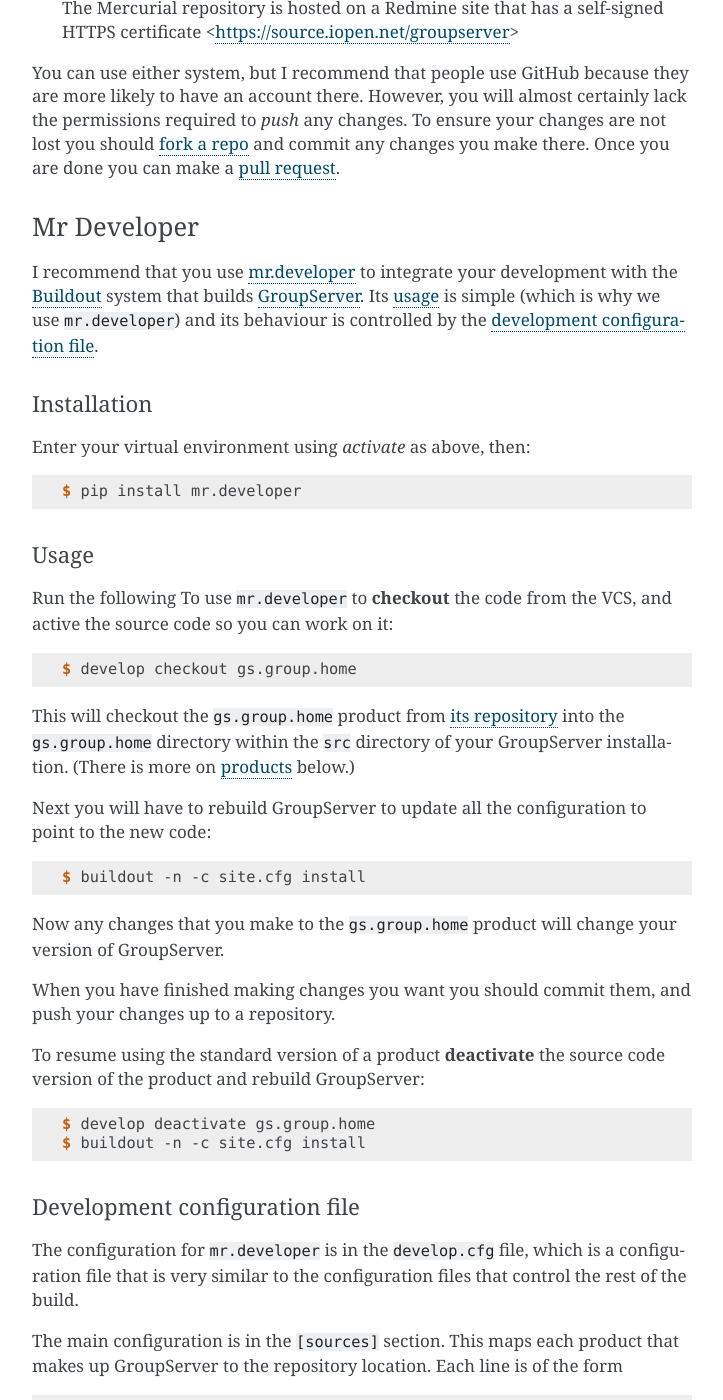
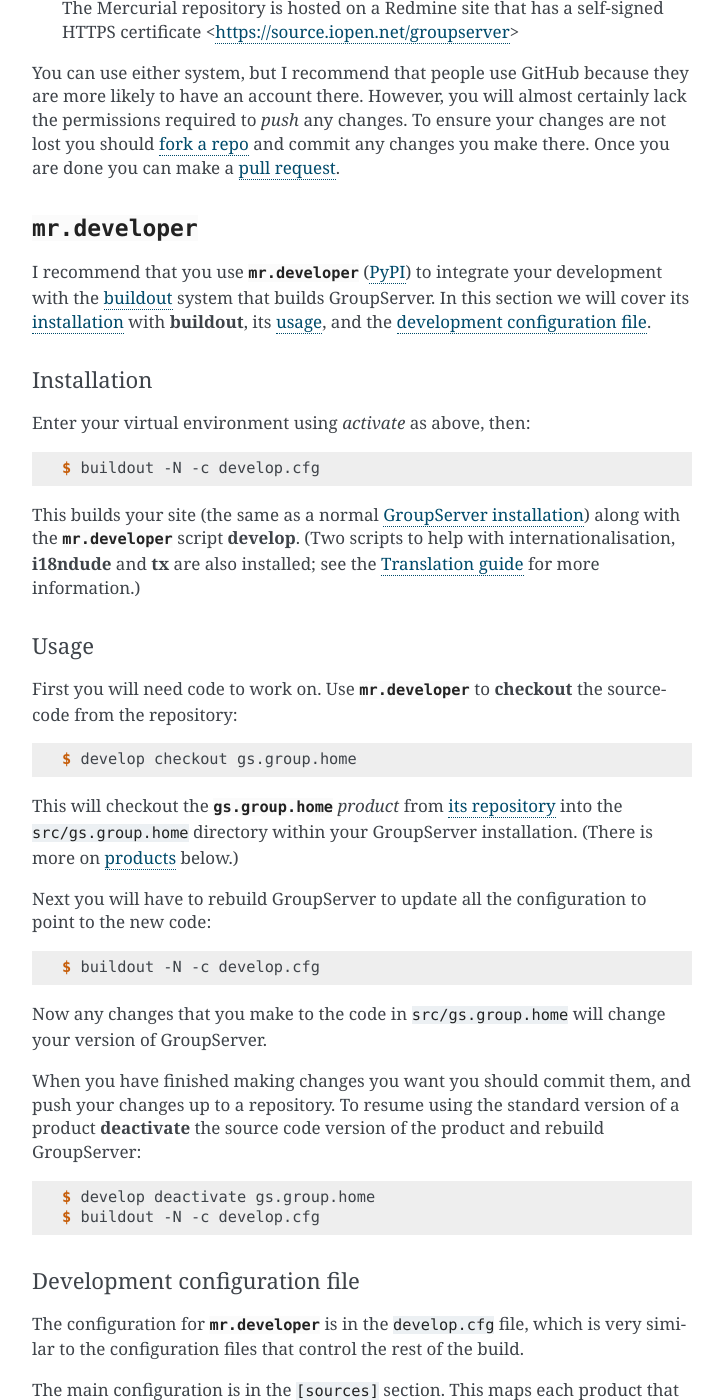
Before and after one commit to groupserver/buildout, a Sphinx documentation site: the page built from docs/development.rst, in a window 1280 px wide and 1400 px high, scrolled down 1250 px. Shown: the whole window, without its empty margins (388-1111 px from the left). Built offline with Sphinx 7.4.7, drawn with Linux system fonts in a browser that asks for light colours; some of the changed text lies outside the part shown.

Commit message:
Updating the development documentation

```diff
--- a/docs/development.rst
+++ b/docs/development.rst
@@ -92,18 +92,20 @@
 .. _fork a repo: https://help.github.com/articles/fork-a-repo/
 .. _pull request: https://help.github.com/articles/using-pull-requests/
 
-.. index:: Mr. Developer
+.. index:: Mr.Developer
    pair: Install; development
    pair: Install; buildout
 
-Mr Developer
-============
+:mod:`mr.developer`
+===================
 
-I recommend that you use `mr.developer`_ to integrate your
-development with the Buildout_ system that builds
-GroupServer_. Its usage_ is simple (which is why we use
-``mr.developer``) and its behaviour is controlled by the
-`development configuration file`_.
+I recommend that you use :mod:`mr.developer` (PyPI_) to integrate
+your development with the buildout_ system that builds
+GroupServer. In this section we will cover its installation_ with
+:program:`buildout`, its usage_, and the `development
+configuration file`_.
+
+.. index:: i18n, i18ndude, transifex
 
 Installation
 ------------
@@ -112,23 +114,29 @@
 
 .. code-block:: console
 
-  $ pip install mr.developer
+  $ buildout -N -c develop.cfg
+
+This builds your site (the same as a normal
+:doc:`groupserver-install`) along with the :mod:`mr.developer`
+script :program:`develop`. (Two scripts to help with
+internationalisation, :program:`i18ndude` and :program:`tx` are
+also installed; see the :doc:`translations` for more
+information.)
 
 Usage
 -----
 
-Run the following To use ``mr.developer`` to **checkout** the
-code from the VCS, and active the source code so you can work on
-it:
+First you will need code to work on. Use :mod:`mr.developer` to
+**checkout** the source-code from the repository:
 
 .. code-block:: console
 
    $ develop checkout gs.group.home
 
-This will checkout the ``gs.group.home`` product from `its
-repository`_ into the ``gs.group.home`` directory within the
-``src`` directory of your GroupServer installation. (There is
-more on products_ below.)
+This will checkout the :mod:`gs.group.home` *product* from `its
+repository`_ into the :file:`src/gs.group.home` directory within
+your GroupServer installation. (There is more on products_
+below.)
 
 .. _its repository: https://github.com/groupserver/gs.group.home
 
@@ -137,27 +145,27 @@
 
 .. code-block:: console
 
-   $ buildout -n -c site.cfg install
+   $ buildout -N -c develop.cfg
 
-Now any changes that you make to the ``gs.group.home`` product
-will change your version of GroupServer.
+Now any changes that you make to the code in
+:file:`src/gs.group.home` will change your version of
+GroupServer.
 
 When you have finished making changes you want you should commit
-them, and push your changes up to a repository.
-
-To resume using the standard version of a product **deactivate**
-the source code version of the product and rebuild GroupServer:
+them, and push your changes up to a repository. To resume using
+the standard version of a product **deactivate** the source code
+version of the product and rebuild GroupServer:
 
 .. code-block:: console
 
     $ develop deactivate gs.group.home
-    $ buildout -n -c site.cfg install
+    $ buildout -N -c develop.cfg
 
 Development configuration file
 ------------------------------
 
-The configuration for ``mr.developer`` is in the ``develop.cfg``
-file, which is a configuration file that is very similar to the
+The configuration for :mod:`mr.developer` is in the
+:file:`develop.cfg` file, which is very similar to the
 configuration files that control the rest of the build.
 
 The main configuration is in the ``[sources]`` section. This maps
@@ -192,10 +200,10 @@
 Default configuration
 ~~~~~~~~~~~~~~~~~~~~~
 
-The default configuration for ``mr.developer`` is generated from
-the :file:`versions.cfg` file using the following :command:`awk`
-script. It specifies that :command:`git` should be used with all
-the products.
+The default configuration for :mod:`mr.developer` is generated
+from the :file:`versions.cfg` file using the following
+:command:`awk` script. It specifies that :command:`git` should be
+used with all the products.
 
 .. code-block:: awk
 
@@ -213,9 +221,9 @@
     printf "%s = %s %s%s\n", $1, vcs, dest, $1
   }
 
-To change Mr Developer to use **Mercurial** as the default VCS,
-but use GitHub as the primary repository, carry out the following
-tasks.
+To change Mr Developer to use :program:`Mercurial` as the default
+version-control system, but use :program:`GitHub` as the primary
+repository, carry out the following tasks.
 
 #. Install `the Hg-Git plugin`_ for Mercurial.
 
@@ -284,7 +292,7 @@
 
      .. code-block:: console
 
-        $ buildout -N
+        $ buildout -N -c develop.cfg
 
 .. index:: Pyramid, Zope component architecture, ZCA
 
@@ -583,8 +591,8 @@
 ..  _E-Democracy.org: http://forums.e-democracy.org/
 .. _GroupServer development: http://groupserver.org/groups/development/
 .. _GitHub: https://github.com/groupserver
-.. _mr.developer: https://pypi.python.org/pypi/mr.developer/
-.. _Buildout: http://buildout.org/
+.. _PyPI: https://pypi.python.org/pypi/mr.developer/
+.. _buildout: http://buildout.org/
 .. _reStructuredText: http://sphinx-doc.org/rest.html
 .. _Sphinx: http://sphinx-doc.org/
 .. _SQLAlchemy: http://www.sqlalchemy.org/
```
Also changed, not shown: other parts of docs/development.rst (+1 -1 lines).
